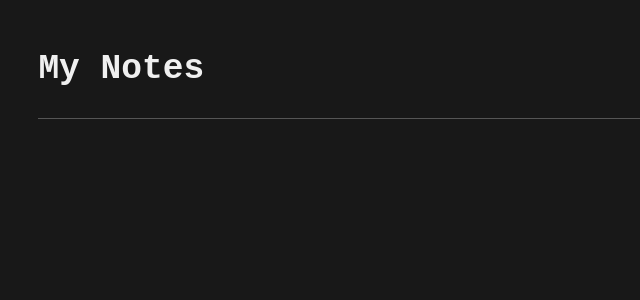
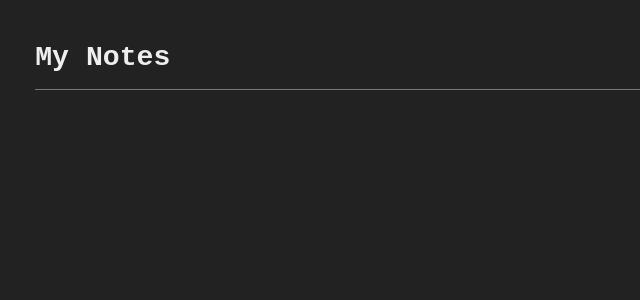
Before and after one commit to parksangji/obsidian-git, a Jekyll site: the page built from index.html, in a window 1280 px wide. Shown: the top 300 px of the page, without its empty margins (0-640 px from the left). Built offline with Jekyll 4.4.1, drawn with Linux system fonts in a browser that asks for light colours.

Commit message:
Update style.css

```diff
--- a/assets/css/style.css
+++ b/assets/css/style.css
@@ -1,24 +1,24 @@
 body {
     font-family: monospace, sans-serif;
-    font-size: 1.2em;
-    line-height: 1.8;
+    font-size: 1.1em;
+    line-height: 1.6;
     margin: 2em;
-    color: #f0f0f0; /* 밝은 텍스트 */
-    background-color: #181818; /* 어두운 배경 */
+    color: #eee; /* 밝은 회색 텍스트 */
+    background-color: #222; /* 어두운 배경 */
 }
 
 h1, h2 {
-    color: #f0f0f0;
-    border-bottom: 1px solid #555;
-    padding-bottom: 0.5em;
+    color: #eee;
+    border-bottom: 1px solid #777;
+    padding-bottom: 0.3em;
 }
 
 h1 {
-    font-size: 1.8em;
+    font-size: 1.6em;
 }
 
 h2 {
-    font-size: 1.4em;
+    font-size: 1.3em;
     margin-top: 1.5em;
 }
 
@@ -28,11 +28,11 @@ ul {
 }
 
 li {
-    margin-bottom: 0.8em;
+    margin-bottom: 0.6em;
 }
 
 a {
-    color: #66ccff; /* 밝은 파란색 링크 */
+    color: #80dfff; /* 밝은 파란색 링크 */
     text-decoration: none;
 }
 
```
